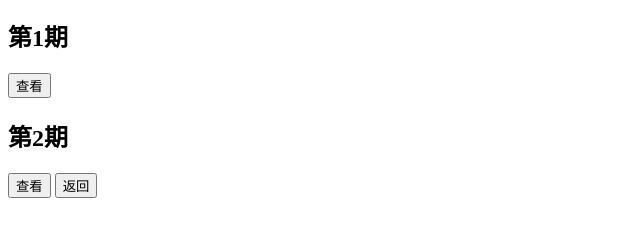
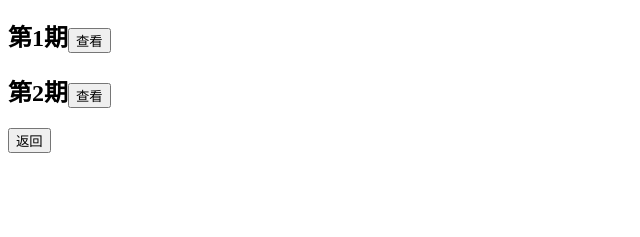
Before and after one commit to USALemon/luogulsp, a plain HTML site: page liv.html in a window 1280 px wide. Shown: the part 57-294 px from the top of the page, without its empty margins (0-640 px from the left). Drawn offline with Linux system fonts and the light colour scheme.

Commit message:
Update liv.html

```diff
--- a/liv.html
+++ b/liv.html
@@ -4,10 +4,9 @@
   </head>
   <body>
     <h1>洛谷零食铺 直播帖列表</h1>
-    <h2>第1期</h2>
-    <a href="https://www.luogu.org/discuss/show/130539" style=\"text-decoration:none"><input type="button" id="bt" onclick="window.location.href('连接')" value="查看"></a>
-    <h2>第2期</h2>
-    <a href="https://www.luogu.org/discuss/show/130821" style=\"text-decoration:none"><input type="button" id="bt" onclick="window.location.href('连接')" value="查看"></a>
+    <h2>第1期<a href="https://www.luogu.org/discuss/show/130539" style=\"text-decoration:none"><input type="button" id="bt" onclick="window.location.href('连接')" value="查看"><a></h2>
+
+    <h2>第2期<a href="https://www.luogu.org/discuss/show/130821" style=\"text-decoration:none"><input type="button" id="bt" onclick="window.location.href('连接')" value="查看"><a></h2>
     <a href="/luogulsp.github.io/index.html" style=\"text-decoration:none"><input type="button" id="bt" onclick="window.location.href('连接')" value="返回"><a>
   </body>
 </html>
```
